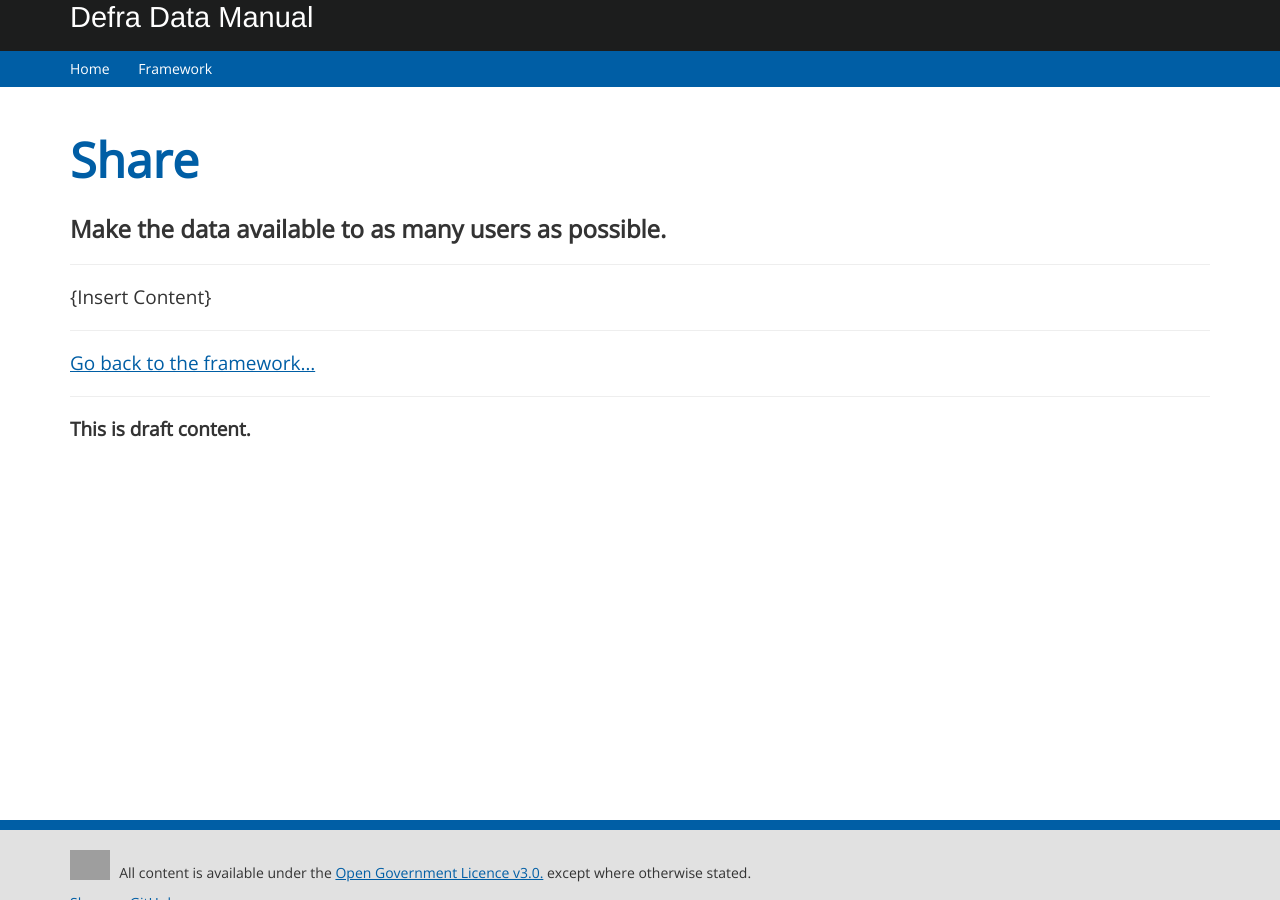
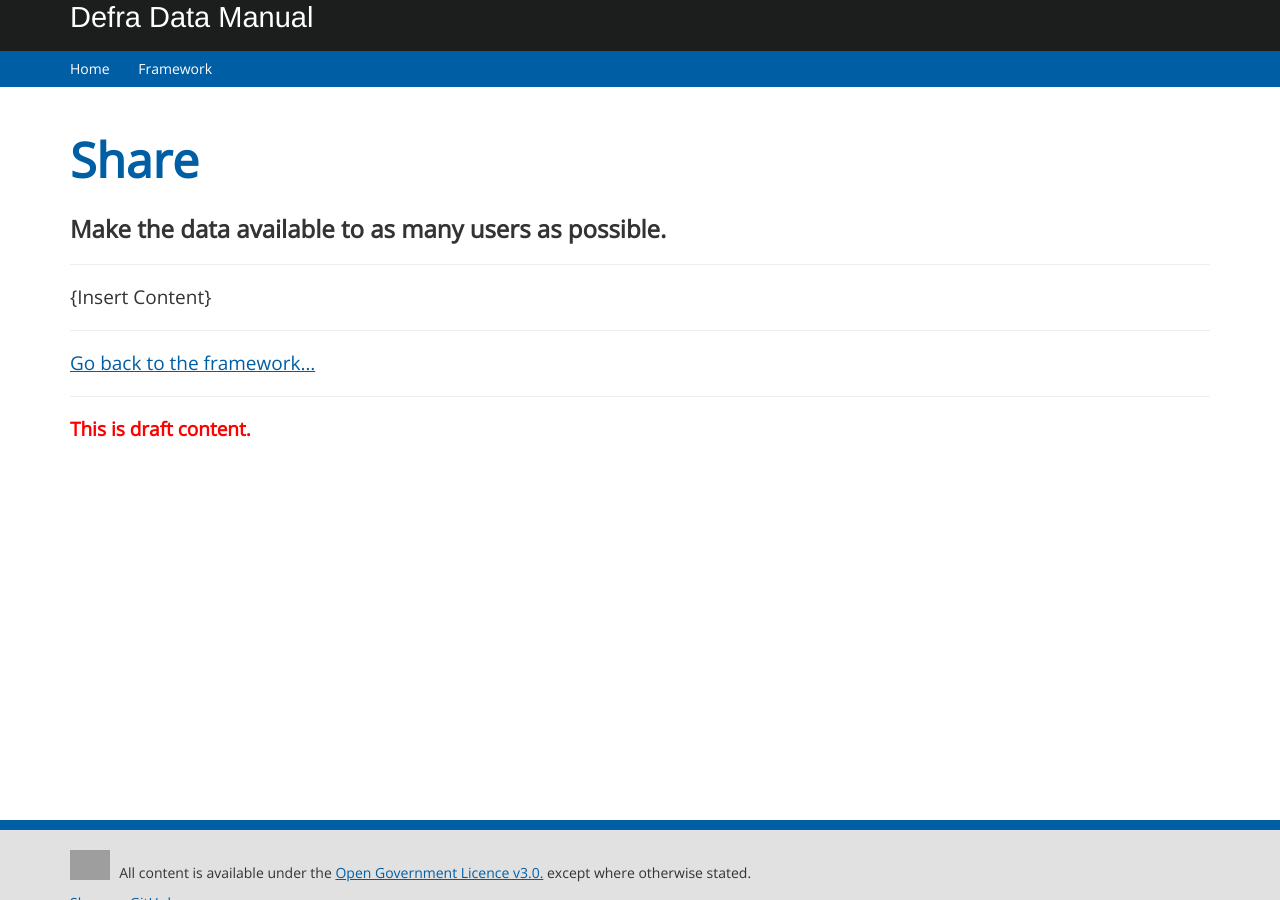
Before and after one commit to andjnewman/DDM, a Jekyll site: the page built from framework/share.md, in a window 1280 px wide. Built offline with Jekyll 4.4.1, drawn with Linux system fonts in a browser that asks for light colours.

Commit message:
Update default.html

```diff
--- a/_layouts/default.html
+++ b/_layouts/default.html
@@ -35,7 +35,7 @@
 {% if page.status contains "draft" %}
 
 	<hr/>
-	<p color="red"><strong>This is draft content.</strong></p>
+	<p><font color="red"><strong>This is draft content.</strong></font></p>
 
 {% endif %}
 
```
